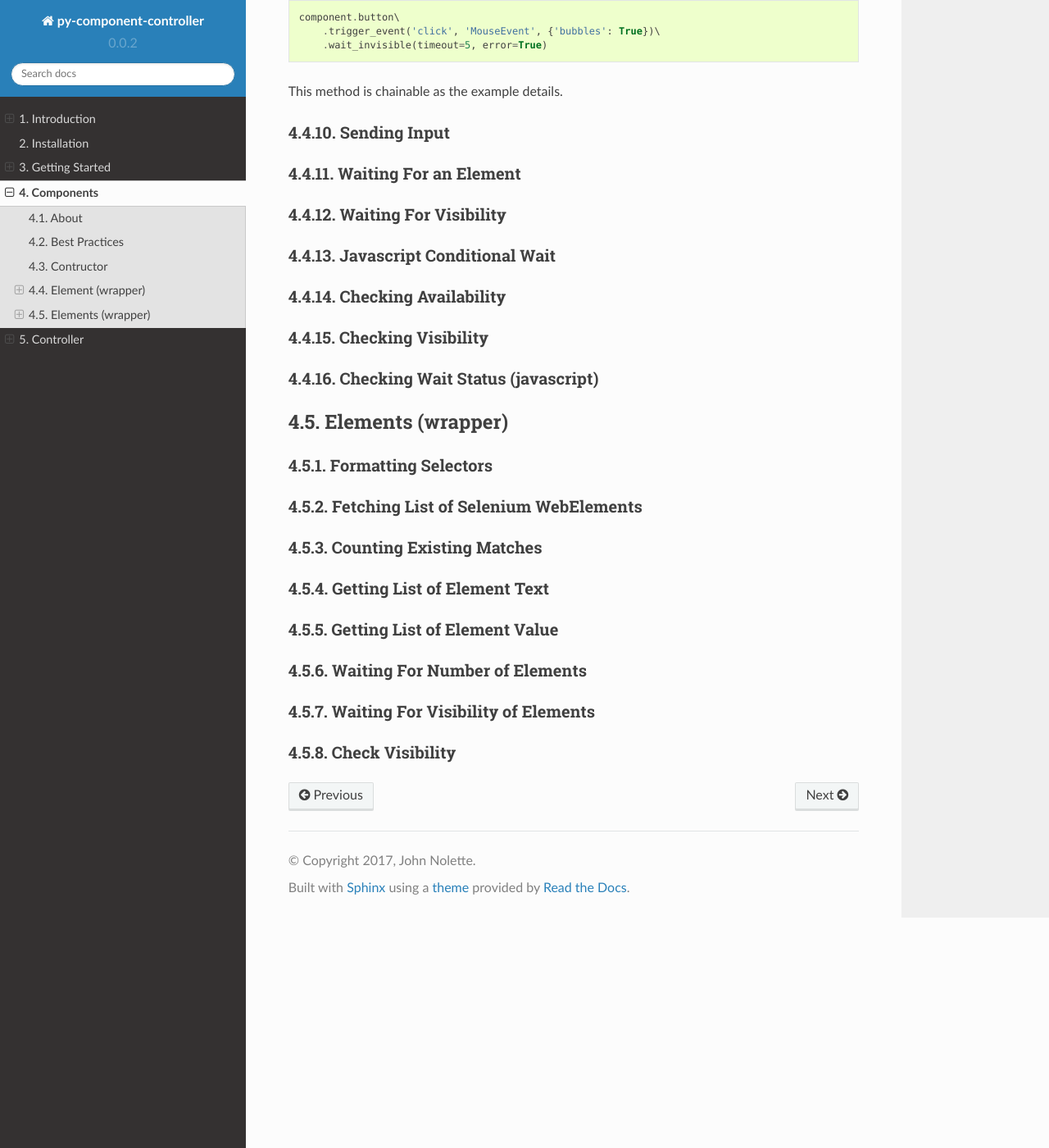
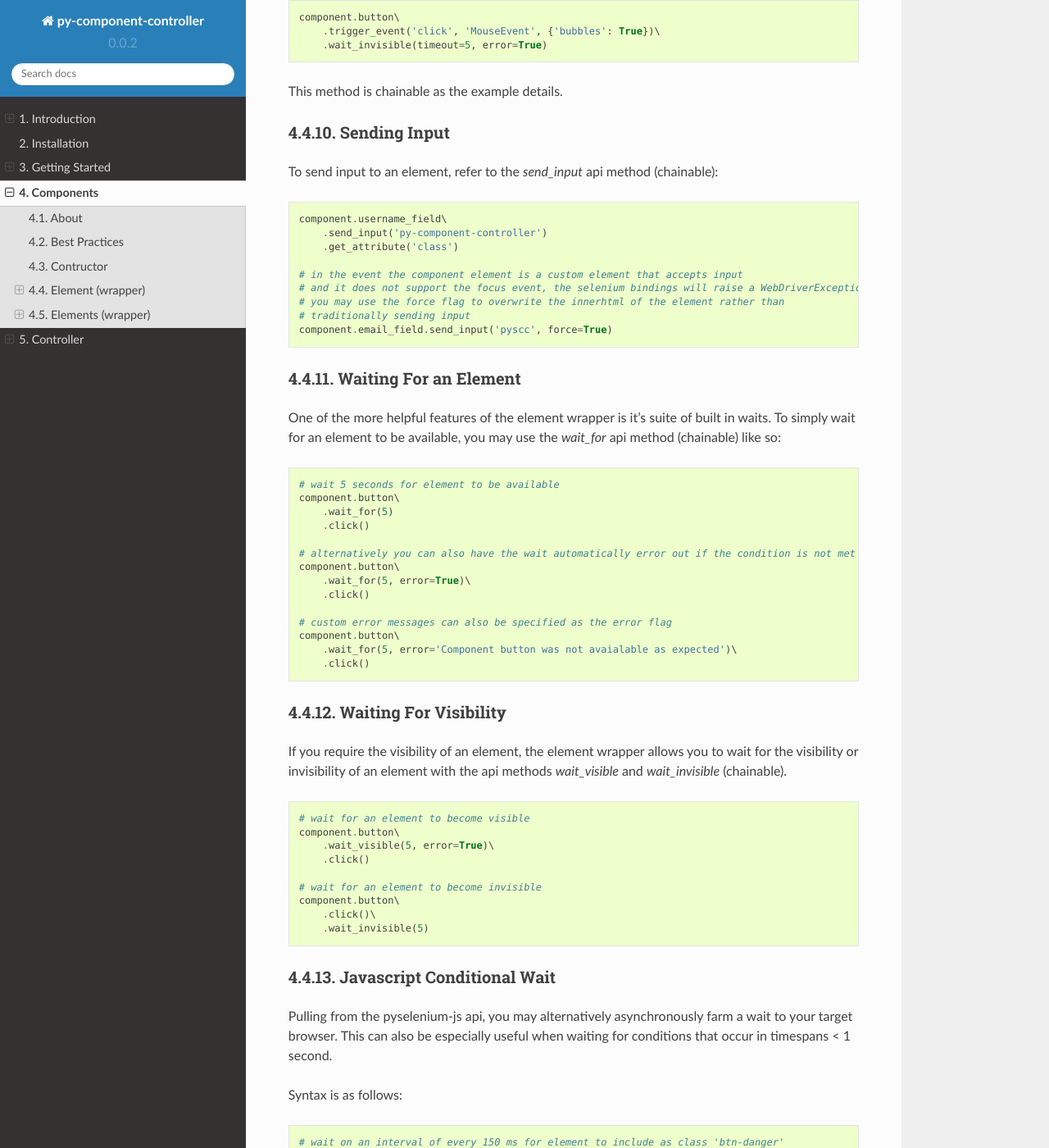
Before and after one commit to neetjn/py-component-controller, a Sphinx documentation site: the page built from docs/source/component.rst, in a window 1280 px wide and 1400 px high, scrolled down 3553 px. Shown: the whole window at 82% size. Built offline with Sphinx 7.4.7 and the Read the Docs theme 2.0.0, drawn with Linux system fonts in a browser that asks for light colours; some of the changed text lies outside the part shown.

Commit message:
Finished documenting element wrapper documentation

```diff
--- a/docs/source/component.rst
+++ b/docs/source/component.rst
@@ -174,23 +174,115 @@
 Sending Input
 -------------
 
+To send input to an element, refer to the *send_input* api method (chainable):
+
+.. code-block:: python
+
+    component.username_field\
+        .send_input('py-component-controller')
+        .get_attribute('class')
+
+    # in the event the component element is a custom element that accepts input
+    # and it does not support the focus event, the selenium bindings will raise a WebDriverException
+    # you may use the force flag to overwrite the innerhtml of the element rather than
+    # traditionally sending input
+    component.email_field.send_input('pyscc', force=True)
+
 Waiting For an Element
 ----------------------
+
+One of the more helpful features of the element wrapper is it's suite of built in waits.
+To simply wait for an element to be available, you may use the *wait_for* api method (chainable) like so:
+
+.. code-block:: python
+
+    # wait 5 seconds for element to be available
+    component.button\
+        .wait_for(5)
+        .click()
+
+    # alternatively you can also have the wait automatically error out if the condition is not met
+    component.button\
+        .wait_for(5, error=True)\
+        .click()
+
+    # custom error messages can also be specified as the error flag
+    component.button\
+        .wait_for(5, error='Component button was not avaialable as expected')\
+        .click()
 
 Waiting For Visibility
 ----------------------
 
+If you require the visibility of an element, the element wrapper allows you to wait for the visibility or invisibility of an element with the api methods *wait_visible* and *wait_invisible* (chainable).
+
+.. code-block:: python
+
+    # wait for an element to become visible
+    component.button\
+        .wait_visible(5, error=True)\
+        .click()
+
+    # wait for an element to become invisible
+    component.button\
+        .click()\
+        .wait_invisible(5)
+
 Javascript Conditional Wait
 ---------------------------
+
+Pulling from the pyselenium-js api, you may alternatively asynchronously farm a wait to your target browser.
+This can also be especially useful when waiting for conditions that occur in timespans < 1 second.
+
+Syntax is as follows:
+
+.. code-block:: python
+
+    # wait on an interval of every 150 ms for element to include as class 'btn-danger'
+    component.button.wait_js('$el.getAttribute("class").includes("btn-danger")', 150)
+
+The element can be accessed within the condition by the alias $el.
+To validate the javascript wait status, refer to `Checking Wait Status (javascript) <http://py-component-controller.readthedocs.io/en/latest/component.html#checking-wait-status-javascript>`_.
 
 Checking Availability
 ---------------------
 
+The element wrapper provides two callable, explicit check for element availablity. Refer to the `available` and `not_available` api methods.
+
+.. code-block:: python
+
+    component.button.check.available()
+    >> True, False
+
+    component.button.check.not_available()
+    >> True, False
+
 Checking Visibility
 -------------------
 
+The element wrapper provides two callable, explicit check for element visibility. Refer to the `visible` and `invisible` api methods.
+
+.. code-block:: python
+
+    component.button.check.visible()
+    >> True, False
+
+    component.button.check.invisible()
+    >> True, False
+
 Checking Wait Status (javascript)
 ---------------------------------
+
+The api method *wait_status* can be used to validate the wait status of a previously dispatched wait request on an element instance.
+
+.. code-block:: python
+
+    button = component.button
+    # wait on an interval of every 150 ms for element to include as class 'btn-danger'
+    button.wait_js('$el.getAttribute("class").includes("btn-danger")', 150)
+    ...
+    button.check.wait_status()
+    >> True, False
 
 
 Elements (wrapper)
```
Also changed, not shown: other parts of docs/source/component.rst (+1 -1 lines), 1 other file.
